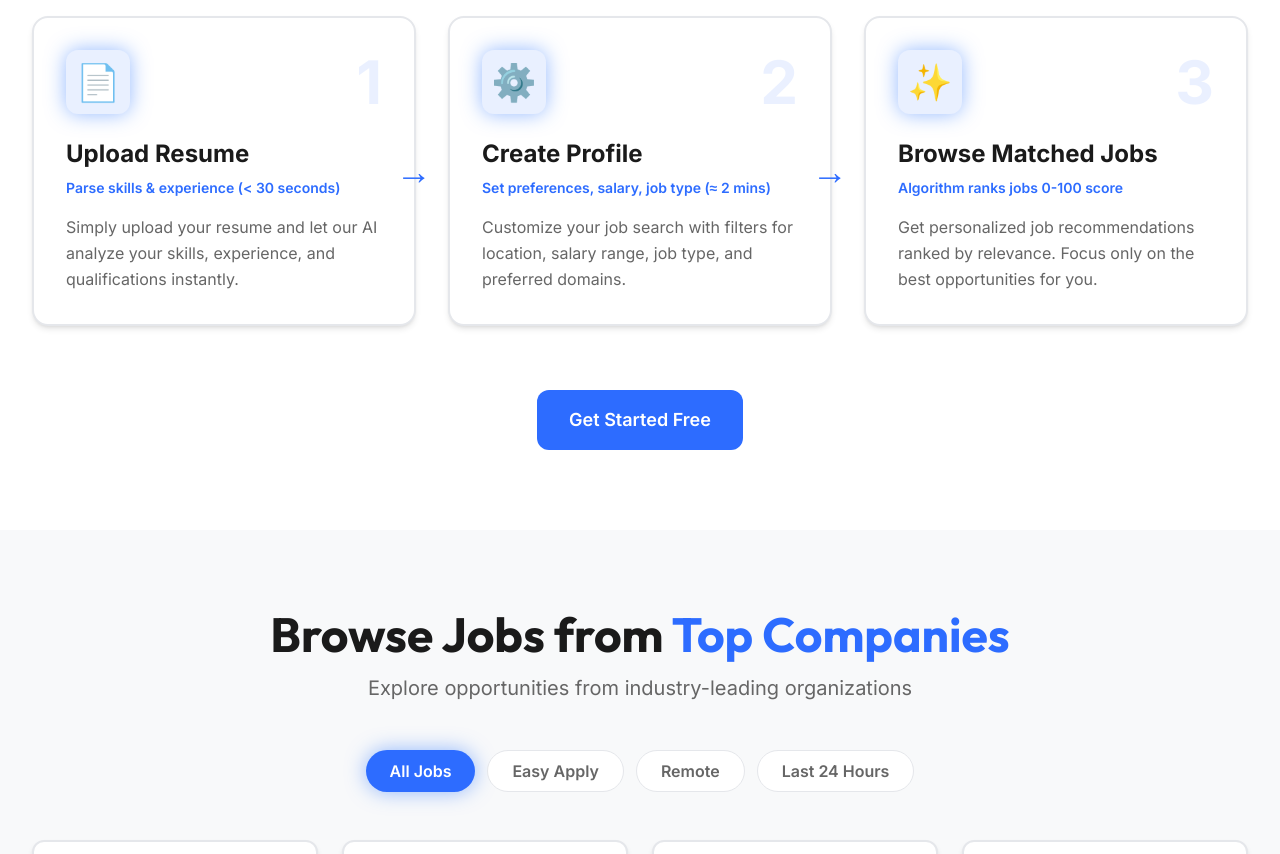
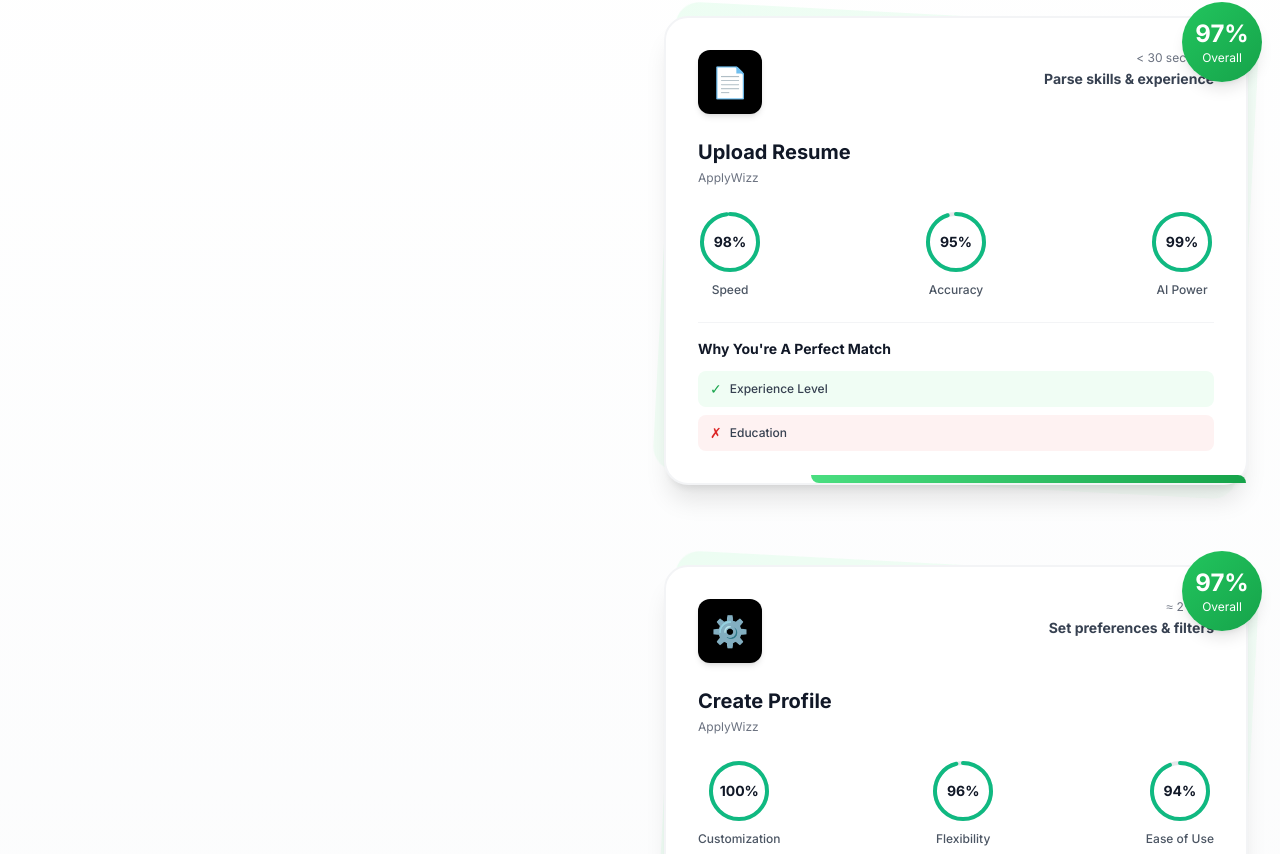
Before and after one commit to Tech-Applywizz-git-account/job-board-landing-page, a React (Vite) app: page / in a window 1280 px wide. Shown: the part 2034-2888 px from the top of the page. Built offline with nearby package versions, Linux system fonts and the light colour scheme.

Commit message:
2nd commit

```diff
--- a/package.json
+++ b/package.json
@@ -10,6 +10,7 @@
     "preview": "vite preview"
   },
   "dependencies": {
+    "gsap": "^3.14.2",
     "react": "^19.2.0",
     "react-dom": "^19.2.0",
     "react-router-dom": "^7.11.0"
--- a/src/components/HowItWorks.jsx
+++ b/src/components/HowItWorks.jsx
@@ -1,30 +1,89 @@
+import { useEffect, useRef } from 'react';
+import gsap from 'gsap';
+import { ScrollTrigger } from 'gsap/ScrollTrigger';
+
+gsap.registerPlugin(ScrollTrigger);
+
 const HowItWorks = () => {
+    const sectionRef = useRef(null);
+    const contentRef = useRef([]);
+
     const steps = [
         {
             id: 1,
             title: 'Upload Resume',
-            subtitle: 'Parse skills & experience (< 30 seconds)',
+            subtitle: 'Parse skills & experience',
+            time: '< 30 seconds',
             description: 'Simply upload your resume and let our AI analyze your skills, experience, and qualifications instantly.',
             icon: '📄',
+            metrics: [
+                { label: 'Speed', value: 98 },
+                { label: 'Accuracy', value: 95 },
+                { label: 'AI Power', value: 99 },
+            ],
+            overall: 97,
         },
         {
             id: 2,
             title: 'Create Profile',
-            subtitle: 'Set preferences, salary, job type (≈ 2 mins)',
+            subtitle: 'Set preferences & filters',
+            time: '≈ 2 mins',
             description: 'Customize your job search with filters for location, salary range, job type, and preferred domains.',
             icon: '⚙️',
+            metrics: [
+                { label: 'Customization', value: 100 },
+                { label: 'Flexibility', value: 96 },
+                { label: 'Ease of Use', value: 94 },
+            ],
+            overall: 97,
         },
         {
             id: 3,
             title: 'Browse Matched Jobs',
-            subtitle: 'Algorithm ranks jobs 0-100 score',
+            subtitle: 'AI-ranked opportunities',
+            time: '0-100 score',
             description: 'Get personalized job recommendations ranked by relevance. Focus only on the best opportunities for you.',
             icon: '✨',
+            metrics: [
+                { label: 'Match Score', value: 95 },
+                { label: 'Relevance', value: 93 },
+                { label: 'Quality', value: 96 },
+            ],
+            overall: 95,
         },
     ];
 
+    useEffect(() => {
+        const content = contentRef.current;
+
+        // Animate only the left content sections one by one on scroll
+        gsap.fromTo(
+            content,
+            {
+                opacity: 0,
+                x: -50,
+            },
+            {
+                opacity: 1,
+                x: 0,
+                duration: 0.8,
+                stagger: 1.0,
+                ease: 'power3.out',
+                scrollTrigger: {
+                    trigger: sectionRef.current,
+                    start: 'top 60%',
+                    toggleActions: 'play none none reverse',
+                },
+            }
+        );
+    }, []);
+
     return (
-        <section id="how-it-works" className="py-20 px-4 sm:px-6 lg:px-8">
+        <section
+            id="how-it-works"
+            ref={sectionRef}
+            className="py-20 px-4 sm:px-6 lg:px-8 bg-gradient-to-b from-white to-gray-50"
+        >
             <div className="max-w-7xl mx-auto">
                 <h2 className="text-4xl sm:text-5xl font-display font-bold text-center mb-4">
                     Find Your Best Job Match in{' '}
@@ -34,38 +93,111 @@ const HowItWorks = () => {
                     Getting started with ApplyWizz is quick and easy
                 </p>
 
-                <div className="space-y-8 lg:space-y-0 lg:grid lg:grid-cols-3 lg:gap-8">
+                <div className="flex flex-col gap-20">
                     {steps.map((step, index) => (
-                        <div key={step.id} className="relative">
-                            {/* Step Card */}
-                            <div className="bg-white rounded-2xl p-8 hover:scale-105 transition-all duration-300 hover:border-bright-blue border-2 border-gray-200 h-full shadow-md">
-                                <div className="flex items-center justify-between mb-6">
-                                    <div className="w-16 h-16 bg-bright-blue/10 rounded-xl flex items-center justify-center shadow-glow-blue">
-                                        <span className="text-4xl">{step.icon}</span>
+                        <div
+                            key={step.id}
+                            className="grid grid-cols-1 lg:grid-cols-2 gap-8 lg:gap-12 items-center"
+                        >
+                            {/* Left Content */}
+                            <div ref={(el) => (contentRef.current[index] = el)} className="lg:pr-8">
+                                <h3 className="text-4xl lg:text-5xl font-bold mb-4 text-gray-900 leading-tight">
+                                    {step.title}
+                                </h3>
+                                <p className="text-lg text-gray-600 mb-8 leading-relaxed">
+                                    {step.description}
+                                </p>
+                                <button
+                                    className="bg-black text-white px-8 py-4 rounded-full font-semibold hover:bg-gray-800 transition-all duration-300 shadow-lg hover:shadow-xl"
+                                    onClick={() => document.getElementById('cta-banner')?.scrollIntoView({ behavior: 'smooth' })}
+                                >
+                                    Get Started Now
+                                </button>
                             </div>
-                                    <div className="text-6xl font-bold text-bright-blue/10">
-                                        {step.id}
+
+                            {/* Right Card */}
+                            <div className="relative transform-gpu" style={{ transformStyle: 'preserve-3d' }}>
+                                {/* Background decorative element */}
+                                <div className="absolute inset-0 bg-gradient-to-br from-green-100 to-green-50 rounded-3xl transform rotate-3 opacity-50"></div>
+
+                                {/* Main Card */}
+                                <div className="relative bg-white rounded-3xl p-8 shadow-xl border-2 border-gray-100">
+                                    {/* Overall Score Badge */}
+                                    <div className="absolute -top-4 -right-4 w-20 h-20 bg-gradient-to-br from-green-500 to-green-600 rounded-full flex flex-col items-center justify-center text-white shadow-lg">
+                                        <span className="text-2xl font-bold">{step.overall}%</span>
+                                        <span className="text-xs">Overall</span>
+                                    </div>
+
+                                    {/* Header with Icon and Time */}
+                                    <div className="flex items-start justify-between mb-6">
+                                        <div className="w-16 h-16 bg-black rounded-xl flex items-center justify-center shadow-md">
+                                            <span className="text-3xl">{step.icon}</span>
+                                        </div>
+                                        <div className="text-right">
+                                            <span className="text-xs text-gray-500 block">{step.time}</span>
+                                            <span className="text-sm font-bold text-gray-700">{step.subtitle}</span>
                                         </div>
                                     </div>
 
-                                <h3 className="text-2xl font-bold mb-2">{step.title}</h3>
-                                <p className="text-bright-blue text-sm mb-4 font-semibold">{step.subtitle}</p>
-                                <p className="text-text-secondary leading-relaxed">{step.description}</p>
+                                    {/* Title */}
+                                    <h4 className="text-xl font-bold mb-1 text-gray-900">{step.title}</h4>
+                                    <p className="text-xs text-gray-500 mb-6">ApplyWizz</p>
+
+                                    {/* Metrics */}
+                                    <div className="flex justify-between mb-6">
+                                        {step.metrics.map((metric, idx) => (
+                                            <div key={idx} className="flex flex-col items-center">
+                                                <div className="relative w-16 h-16 mb-2">
+                                                    {/* Background Circle */}
+                                                    <svg className="w-full h-full transform -rotate-90">
+                                                        <circle
+                                                            cx="32"
+                                                            cy="32"
+                                                            r="28"
+                                                            stroke="#e5e7eb"
+                                                            strokeWidth="4"
+                                                            fill="none"
+                                                        />
+                                                        <circle
+                                                            cx="32"
+                                                            cy="32"
+                                                            r="28"
+                                                            stroke="#10b981"
+                                                            strokeWidth="4"
+                                                            fill="none"
+                                                            strokeDasharray={`${2 * Math.PI * 28}`}
+                                                            strokeDashoffset={`${2 * Math.PI * 28 * (1 - metric.value / 100)}`}
+                                                            strokeLinecap="round"
+                                                        />
+                                                    </svg>
+                                                    <div className="absolute inset-0 flex items-center justify-center">
+                                                        <span className="text-sm font-bold text-gray-900">{metric.value}%</span>
+                                                    </div>
+                                                </div>
+                                                <span className="text-xs text-gray-600 font-medium">{metric.label}</span>
+                                            </div>
+                                        ))}
                                     </div>
 
-                            {/* Arrow for desktop */}
-                            {index < steps.length - 1 && (
-                                <div className="hidden lg:block absolute top-1/2 -right-4 transform -translate-y-1/2 z-10">
-                                    <div className="text-bright-blue text-4xl">→</div>
+                                    {/* Why You Are A Good Fit Section */}
+                                    <div className="pt-4 border-t border-gray-100">
+                                        <h5 className="text-sm font-bold text-gray-900 mb-3">Why You're A Perfect Match</h5>
+                                        <div className="space-y-2">
+                                            <div className="flex items-center gap-2 bg-green-50 px-3 py-2 rounded-lg">
+                                                <span className="text-green-600 text-sm">✓</span>
+                                                <span className="text-xs text-gray-700 font-medium">Experience Level</span>
                                             </div>
-                            )}
+                                            <div className="flex items-center gap-2 bg-red-50 px-3 py-2 rounded-lg">
+                                                <span className="text-red-600 text-sm">✗</span>
+                                                <span className="text-xs text-gray-700 font-medium">Education</span>
+                                            </div>
+                                        </div>
+                                    </div>
 
-                            {/* Arrow for mobile */}
-                            {index < steps.length - 1 && (
-                                <div className="lg:hidden flex justify-center my-4">
-                                    <div className="text-bright-blue text-4xl">↓</div>
+                                    {/* Decorative Green Bar */}
+                                    <div className="absolute bottom-0 right-0 w-3/4 h-2 bg-gradient-to-r from-green-400 to-green-600 rounded-bl-3xl rounded-tr-3xl"></div>
                                 </div>
-                            )}
+                            </div>
                         </div>
                     ))}
                 </div>
```
Also changed, not shown: 1 other file (tests, documents, lock files or other folders). Lines whose indentation alone changed are shown as unchanged.
